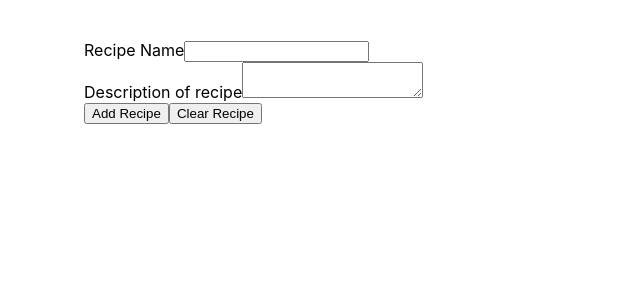
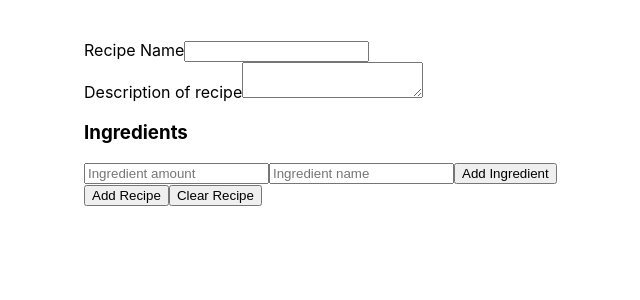
Before and after one commit to dustyndoyle/recipes, a React (Create React App) app in the folder client/: page /add-recipe in a window 1280 px wide. Shown: the top 300 px of the page, without its empty margins (44-684 px from the left). Built offline with nearby package versions, Linux system fonts and the light colour scheme.

Commit message:
Update API and how recipe information is added for database

```diff
--- a/client/src/components/App.js
+++ b/client/src/components/App.js
@@ -36,7 +36,6 @@ class App extends Component {
 
 function mapStateToProps( state ) {
     const { allRecipes } = state;
-    console.log( allRecipes );
     const { isFetching, lastUpdated, recipeData } = allRecipes || { isFetching: true, data: [] };
 
     return {
--- a/client/src/features/addRecipe/addRecipe.js
+++ b/client/src/features/addRecipe/addRecipe.js
@@ -5,6 +5,8 @@ import { connect } from 'react-redux';
 import {
     addNewRecipe
 } from '../../app/actions';
+import AddRecipeIngredient from './addRecipeInput';
+import EditRecipeInput from './editRecipeInput';
 
 class AddRecipe extends Component {
 
@@ -13,8 +15,11 @@ class AddRecipe extends Component {
         this.state = {
             recipe_name: '',
             recipe_description: '',
+            recipe_ingredients: []
         }
         this.handleChange = this.handleChange.bind(this);
+        this.handleAddIngredient = this.handleAddIngredient.bind(this);
+        this.handleEditIngredient = this.handleEditIngredient.bind(this);
         this.handleReset = this.handleReset.bind(this);
         this.handleSubmit = this.handleSubmit.bind(this);
     }
@@ -29,10 +34,27 @@ class AddRecipe extends Component {
         });
     }
 
+    handleAddIngredient(ingredientAdded) {
+        const currentIngredients = this.state.recipe_ingredients;
+        this.setState({
+            recipe_ingredients: [...currentIngredients, ingredientAdded]
+        })
+    }
+
+    handleEditIngredient(type, value, index) {
+        let currentIngredients = this.state.recipe_ingredients;
+        currentIngredients[index][type] = value;
+
+        this.setState({
+            recipe_ingredients: currentIngredients
+        })
+    }
+
     handleReset(e) {
         this.setState({
             recipe_name: '',
             recipe_description: '',
+            recipe_ingredients: [],
         });
         e.preventDefault();
     }
@@ -55,6 +77,21 @@ class AddRecipe extends Component {
                         <label htmlFor="recipeDescription" className="add-recipe-label">Description of recipe</label>
                         <textarea name="recipe_description" id="recipeDescription" className="add-recipe-input" onChange={this.handleChange} value={this.state.recipe_description} />
                     </div>
+                    <div className="add-recipe-row">
+                        <h3>Ingredients</h3>
+                        <div className="add-recipe-ingredients-list">
+                            {this.state.recipe_ingredients.map( (ingredient, i) => {
+                                return(
+                                    <div key={i} className="add-recipe-ingredients-item">
+                                        <EditRecipeInput onIngredientChanged={this.handleEditIngredient} ingredientIndex={i} ingredientAmount={ingredient.ingredient_amount} ingredientName={ingredient.ingredient_name} />
+                                    </div>
+                                )
+                            })}
+                        </div>
+                        <div className="add-recipe-ingredients">
+                            <AddRecipeIngredient onIngredientAdded={this.handleAddIngredient} />
+                        </div>
+                    </div>
                     <button id="addRecipeSubmit" className="add-recipe-submit" type="submit">Add Recipe</button>
                     <button id="addRecipeReset" onClick={this.handleReset} className="add-recipe-reset" type="reset">Clear Recipe</button>
                 </form>
--- /dev/null
+++ b/client/src/features/addRecipe/addRecipeInput.js
@@ -0,0 +1,55 @@
+import React, { Component } from 'react';
+
+class AddRecipeIngredient extends Component {
+
+    constructor(props) {
+        super(props);
+        this.state = {
+            ingredient_amount: '',
+            ingredient_name: '',
+        }
+        this.handleAmountChange = this.handleAmountChange.bind(this);
+        this.handleNameChange = this.handleNameChange.bind(this);
+        this.handleAddIngredient = this.handleAddIngredient.bind(this);
+    }
+
+    handleAmountChange(e) {
+        const amountInput = e.target;
+        const amountValue = amountInput.value;
+
+        this.setState({
+            ingredient_amount: amountValue
+        });
+    }
+
+    handleNameChange(e) {
+        const nameInput = e.target;
+        const nameValue = nameInput.value;
+
+        this.setState({
+            ingredient_name: nameValue
+        });
+    }
+
+    handleAddIngredient(e) {
+        const addedIngredient = this.state;
+        this.props.onIngredientAdded(addedIngredient);
+        this.setState({
+            ingredient_amount: '',
+            ingredient_name: '',
+        })
+    }
+
+    render() {
+        return (
+            <div className="add-single-ingredient">
+                <input className="add-single-ingredient-amount" type="text" name="ingredient_amount" onChange={this.handleAmountChange} placeholder="Ingredient amount" value={this.state.ingredient_amount} />
+                <input className="add-single-ingredient-name" type="text" name="ingredient_name" onChange={this.handleNameChange} placeholder="Ingredient name" value={this.state.ingredient_name} />
+                <button id="addRecipeIngredient" className="add-recipe-ingredient" onClick={this.handleAddIngredient} type="button">Add Ingredient</button>
+            </div>
+        )
+    }
+}
+
+
+export default AddRecipeIngredient;
--- /dev/null
+++ b/client/src/features/addRecipe/editRecipeInput.js
@@ -0,0 +1,53 @@
+import React, { Component } from 'react';
+
+class EditRecipeIngredient extends Component {
+
+    constructor(props) {
+        super(props);
+        this.state = {
+            ingredient_amount: this.props.ingredientAmount,
+            ingredient_name: this.props.ingredientName,
+        }
+        this.handleAmountChange = this.handleAmountChange.bind(this);
+        this.handleNameChange = this.handleNameChange.bind(this);
+        // this.handleEditIngredient = this.handleEditIngredient.bind(this);
+    }
+
+    handleAmountChange(e) {
+        const index = this.props.ingredientIndex;
+        const amountInput = e.target;
+        const inputName = amountInput.name;
+        const amountValue = amountInput.value;
+
+        this.props.onIngredientChanged( inputName, amountValue, index );
+
+        this.setState({
+            ingredient_amount: amountValue
+        });
+    }
+
+    handleNameChange(e) {
+        const index = this.props.ingredientIndex;
+        const nameInput = e.target;
+        const inputName = nameInput.name;
+        const nameValue = nameInput.value;
+
+        this.props.onIngredientChanged( inputName, nameValue, index );
+
+        this.setState({
+            ingredient_name: nameValue
+        });
+    }
+
+    render() {
+        return (
+            <div className="edit-single-ingredient">
+                <input className="edit-single-ingredient-amount" type="text" name="ingredient_amount" onChange={this.handleAmountChange} placeholder="Ingredient amount" value={this.state.ingredient_amount} />
+                <input className="edit-single-ingredient-name" type="text" name="ingredient_name" onChange={this.handleNameChange} placeholder="Ingredient name" value={this.state.ingredient_name} />
+            </div>
+        )
+    }
+}
+
+
+export default EditRecipeIngredient;
--- a/client/src/features/singleRecipe/recipe.js
+++ b/client/src/features/singleRecipe/recipe.js
@@ -32,13 +32,13 @@ class Recipe extends Component {
                             <h1>{recipeData[0].name}</h1>
                             <div className="single-recipe-description">{recipeData[0].description}</div>
                         </div>
-                        { Object.keys(recipeData[0].ingredients).length > 0 && (
+                        { recipeData[0].ingredients.length > 0 && (
                             <div className="single-recipe-ingredients">
-                            {Object.keys(recipeData[0].ingredients).map( ( ingredient, i ) => {
+                            {recipeData[0].ingredients.map( ( ingredient, i ) => {
                                 return (
                                     <div key={i} className="single-recipe-ingredient">
-                                        <div className="single-recipe-ingredient-amount">{ingredient}</div>
-                                        <div className="single-recipe-ingredient-name">{recipeData[0].ingredients[ingredient]}</div>
+                                        <div className="single-recipe-ingredient-amount">{ingredient.ingredient_amount}</div>
+                                        <div className="single-recipe-ingredient-name">{ingredient.ingredient_name}</div>
                                     </div>
                                 )
                             })}
```
Also changed, not shown: 1 other file (tests, documents, lock files or other folders).
